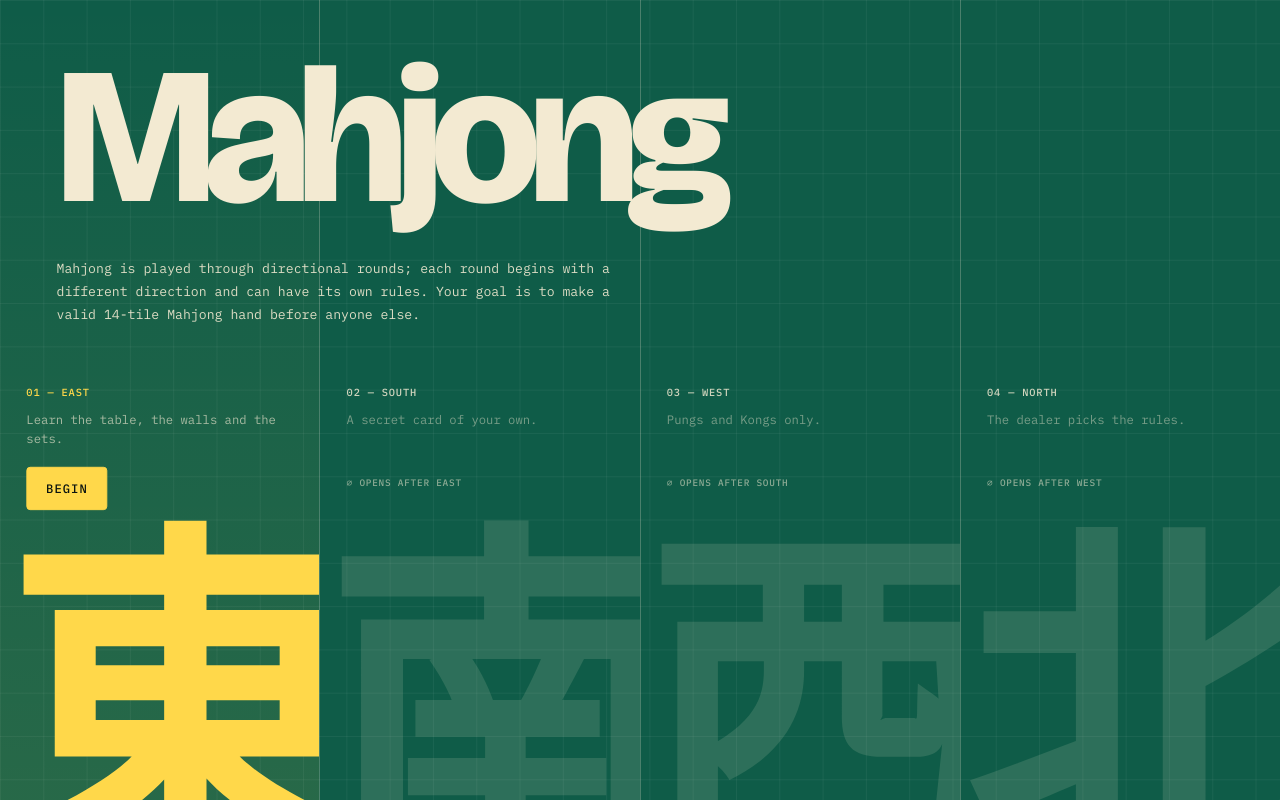
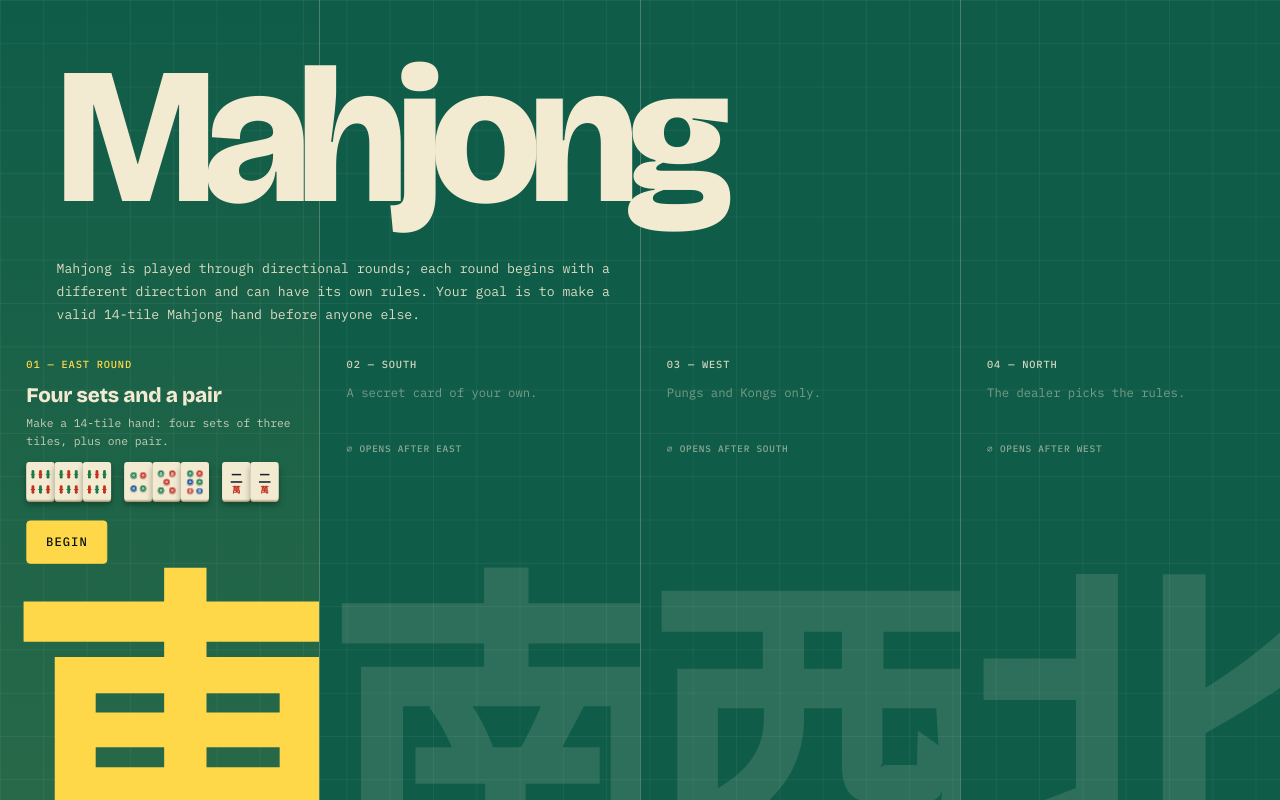
Before and after one commit to devyaniarora01-oss/mahjong, a Next.js app: page / in a window 1280 px wide. Built offline with nearby package versions, Linux system fonts and the light colour scheme.

Commit message:
One-screen start (East objective on the welcome door), remove modal screen dim
Co-Authored-By: Claude Sonnet 5.5 <noreply@anthropic.com>
Claude-Session: https://claude.ai/code/session_01S2b4f8p5DReE9vppgGLgcy

```diff
--- a/src/app/page.tsx
+++ b/src/app/page.tsx
@@ -195,7 +195,7 @@ function CoachText({ text }: { text: string }) {
 
 export default function HomePage() {
   const [game, setGame] = useState<EastRoundState>();
-  const [round, setRound] = useState<"east" | "east-setup" | "south-setup" | "west-setup" | "north-setup" | "match-summary">("east");
+  const [round, setRound] = useState<"east" | "south-setup" | "west-setup" | "north-setup" | "match-summary">("east");
   const [southCard, setSouthCard] = useState<SouthCard>();
   const [preparedSouthCards, setPreparedSouthCards] = useState<SouthCards>();
   const [southCardOpen, setSouthCardOpen] = useState(false);
@@ -221,7 +221,7 @@ export default function HomePage() {
     const timer = window.setTimeout(() => setFlowerReveal(undefined), 6_000);
     return () => window.clearTimeout(timer);
   }, [flowerReveal]);
-  const begin = () => { try { const next = startBrowserEastRound(); setRound("east-setup"); setSouthCard(undefined); setDecisionNotes([]); setFlowerReveal(undefined); setOpeningBonusIds(next.players.east.bonusTiles.map((tile) => tile.id)); setOpeningBonusShown(0); setGame(next); setSetupStep(hasSeenTutorial ? tutorial.length : 0); setSelected(undefined); setCoach(hasSeenTutorial ? "Coach tip: you are East, so you begin with 14 tiles and discard first." : ""); setMoveOptions([]); setCoachOpen(false); setActivity(hasSeenTutorial ? "Your 14 normal hand tiles are ready. Any Flowers or Seasons from the deal will appear beside your hand next." : "Welcome. Before your first discard, let’s look at how this East Round table was set up."); setError(""); } catch (cause) { setError(cause instanceof Error ? cause.message : "Could not start a new hand."); } };
+  const begin = () => { try { const next = startBrowserEastRound(); setRound("east"); setSouthCard(undefined); setDecisionNotes([]); setFlowerReveal(undefined); setOpeningBonusIds(next.players.east.bonusTiles.map((tile) => tile.id)); setOpeningBonusShown(0); setGame(next); setSetupStep(hasSeenTutorial ? tutorial.length : 0); setSelected(undefined); setCoach(hasSeenTutorial ? "Coach tip: you are East, so you begin with 14 tiles and discard first." : ""); setMoveOptions([]); setCoachOpen(false); setActivity(hasSeenTutorial ? "Your 14 normal hand tiles are ready. Any Flowers or Seasons from the deal will appear beside your hand next." : "Welcome. Before your first discard, let’s look at how this East Round table was set up."); setError(""); } catch (cause) { setError(cause instanceof Error ? cause.message : "Could not start a new hand."); } };
   const play = () => { const currentTutorial = game?.round === "south" ? southTutorial : game?.round === "west" ? westTutorial : game?.round === "north" ? northTutorialFor(game.north!.format, game.north!.jokerRank) : tutorial; window.localStorage.setItem("mahjong-coach-onboarding", "complete"); setHasSeenTutorial(true); setSetupStep(currentTutorial.length); setCoachOpen(false); setMoveOptions([]); setCoach(explainHand(game!, humanSeatOf(game!), true)); setActivity(game?.round === "south" ? "South Round: compare your tiles to your secret South Card as you play." : game?.round === "west" ? "West Round begins with Charleston. Pass three tiles, then build only Pungs, Kongs, and one Pair." : game?.round === "north" && game.north?.format === "south" ? "South-as-North begins with Charleston. Follow your South Card; Flowers and Seasons are concealed jokers, and buying is not allowed." : game?.round === "north" && game.north?.format === "west" ? `West-as-North begins with Charleston. ${game.north.jokerRank}s are jokers; build only West Pungs, Kongs, and a Pair.` : game?.round === "north" ? "North Round uses the East-as-North format. South begins with 14 tiles and discards first." : "Your turn — choose a tile in your hand, then discard it. East begins with 14 tiles."); };
   const continueToSouth = () => {
     const cards = dealSouthCards(Math.random);
@@ -488,7 +488,6 @@ export default function HomePage() {
   const claimActionRows = Math.max(1, Math.ceil(claimActionCount / 2));
   if (!game) return <Stage><Welcome onBegin={begin} error={error} /></Stage>;
   const scoresOf = (g: EastRoundState) => Object.fromEntries(seats.map((seat) => [seat, g.players[seat].score])) as Record<Seat, number>;
-  if (round === "east-setup") return <Stage><RoundSetup round="east" scores={scoresOf(game)} you={humanSeatOf(game)} intro="You are East, so you take the first turn. Everyone starts on 35,000 points." kicker="East Round objective" heading="Four sets and a pair" body="Make a 14-tile hand: four sets of three tiles, plus one pair. A set is three identical tiles, or three in a row from one suit." cta="Start" onStart={() => setRound("east")} /></Stage>;
   if (round === "south-setup") return <Stage>{jumpBar("ab jumpfix")}<RoundSetup round="south" scores={scoresOf(game)} you={humanSeatOf(game)} intro="Scores carry forward and East moves counterclockwise, so you move from East to North. Your winning objective now comes from a private South Card." kicker="Your secret South Card" heading="Revealed when you start" body="Before play, you swap tiles with the other players: pass three you don't need and take three in return. Then you try to build the hand shown on your card." cta="Start" onStart={startSouthRound} error={error} /></Stage>;
   if (round === "west-setup") return <Stage>{jumpBar("ab jumpfix")}<RoundSetup round="west" scores={scoresOf(game)} you={humanSeatOf(game)} intro="East moves counterclockwise again. You are now West. Scores and players carry forward from South." kicker="West Round objective" heading="Pungs, Kongs, and one Pair" body="Build four sets of identical tiles, plus one pair. A set of three is a Pung and a set of four is a Kong; you need at least one Kong. Runs of consecutive tiles do not count in West." cta="Start" onStart={startWestRound} /></Stage>;
   if (round === "north-setup") return <Stage>{jumpBar("ab jumpfix")}<RoundSetup round="north" scores={scoresOf(game)} you={humanSeatOf(game)} intro="East moves counterclockwise one final time. You are now South, while your place at the table stays the same. Scores carry forward from West." kicker="North's format choice" heading="North will decide this hand" body="North can choose East-as-North, South-as-North, or West-as-North under the rulebook. Start the round to reveal North's selection and the rules it creates for this hand." cta="Start" onStart={startNorthRound} /></Stage>;
--- a/src/ui/Screens.tsx
+++ b/src/ui/Screens.tsx
@@ -30,9 +30,15 @@ export function Welcome({ onBegin, error }: { onBegin: () => void; error?: strin
       <div className="doors" aria-hidden="false">
         {DOORS.map((d, i) => (
           <div key={d.n} className={`door ${i === 0 ? "open" : "locked"}`}>
-            <div className="dn m">{d.n}</div>
-            <p className="dd">{d.d}</p>
-            {i === 0 ? <button type="button" className="btn pri" onClick={onBegin}>Begin</button> : <div className="lk m">⌀ Opens after {d.after}</div>}
+            <div className="dn m">{i === 0 ? "01 — East Round" : d.n}</div>
+            {i === 0 ? (
+              <div className="eo">
+                <h2>Four sets and a pair</h2>
+                <p>Make a 14-tile hand: four sets of three tiles, plus one pair.</p>
+                <div className="tl"><Keys keys={["b6", "b6", "b6"]} w={30} /><Keys keys={["d4", "d5", "d6"]} w={30} /><Keys keys={["c2", "c2"]} w={30} /></div>
+                <button type="button" className="btn pri" onClick={onBegin}>Begin</button>
+              </div>
+            ) : <><p className="dd">{d.d}</p><div className="lk m">⌀ Opens after {d.after}</div></>}
             <div className="dg" aria-hidden="true">{d.glyph}</div>
           </div>
         ))}
@@ -54,7 +60,7 @@ export function ScoreRow({ scores, you }: { scores: Record<string, number>; you?
 
 /** Between-rounds screen: the four doors again — finished rounds dim, this one open, the rest locked. */
 export function RoundSetup(props: {
-  round: "east" | "south" | "west" | "north";
+  round: "south" | "west" | "north";
   scores: Record<string, number>;
   you?: string;
   intro: string;
@@ -67,7 +73,7 @@ export function RoundSetup(props: {
   error?: string;
 }) {
   const { round, scores, you, intro, kicker, heading, body, southCard, cta, onStart, error } = props;
-  const now = round === "east" ? 0 : round === "south" ? 1 : round === "west" ? 2 : 3;
+  const now = round === "south" ? 1 : round === "west" ? 2 : 3;
   return (
     <div className="screen trans" data-screen={`${round}-setup`}>
       <div className="doors">
@@ -84,7 +90,6 @@ export function RoundSetup(props: {
                   <div className="kick">{kicker}</div>
                   <h2>{heading}</h2>
                   {southCard && <><div className="goal">{southCard.goal}</div><div className="pts m">{southCard.score.toLocaleString()} points{southCard.bonus ? ` · ${southCard.bonus}` : ""}</div><SouthCardKey card={southCard} /></>}
-                  {round === "east" && <div className="tl"><Keys keys={["b6", "b6", "b6"]} w={34} /><Keys keys={["d4", "d5", "d6"]} w={34} /><Keys keys={["c2", "c2"]} w={34} /></div>}
                   {round === "west" && <div className="tl"><Keys keys={["b7", "b7", "b7"]} w={34} /><Keys keys={["G", "G", "G", "G"]} w={34} /><Keys keys={["R", "R"]} w={34} /></div>}
                   {round === "north" && <div className="chips"><span>East-as-North</span><span>South-as-North</span><span>West-as-North</span></div>}
                   <p>{body}</p>
--- a/src/ui/blueprint.css
+++ b/src/ui/blueprint.css
@@ -314,3 +314,12 @@ button{font:inherit;cursor:pointer}
 .trans .obj .tsc{position:static;margin-top:44px;display:flex;gap:16px;flex-wrap:wrap}
 .jumpfix{top:auto!important;bottom:18px}
 .modal{box-shadow:none}
+/* welcome: the East door carries its objective so one screen is enough */
+.door .dn{top:380px}.door .dd{top:408px}.door .lk{top:470px}
+.eo{position:absolute;left:28px;right:20px;top:408px}
+.eo h2{margin:0;font:800 22px/1.1 var(--display);letter-spacing:-.01em}
+.eo p{margin:8px 0 0;font:400 12px/1.6 var(--mono);color:rgba(243,234,210,.8)}
+.eo .tl{display:flex;gap:14px;margin-top:12px;flex-wrap:wrap}
+.eo .btn{position:static;margin-top:18px}
+.veil{background:transparent}
+.screen.welcome .door .dg{bottom:-150px}
```
